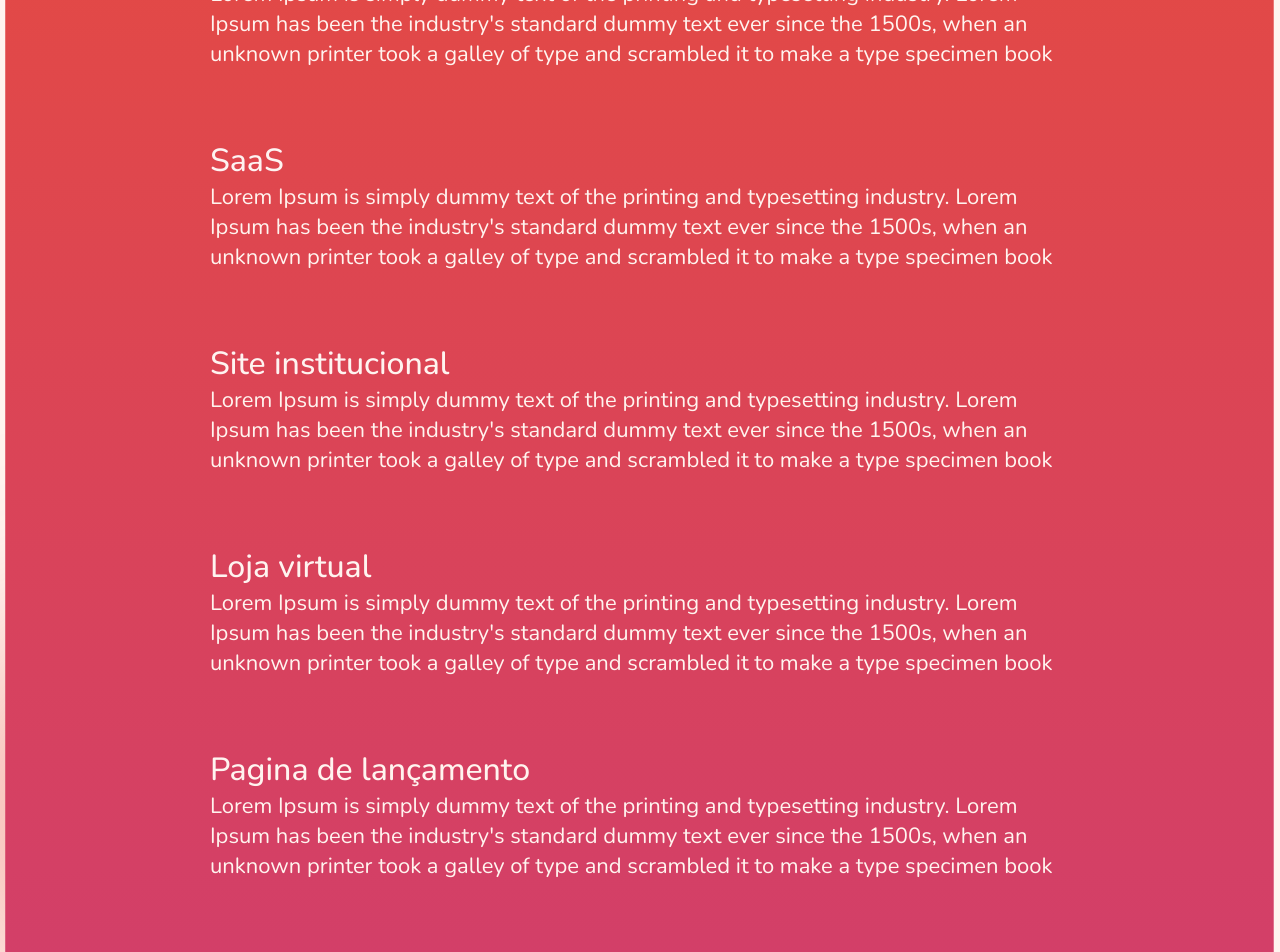
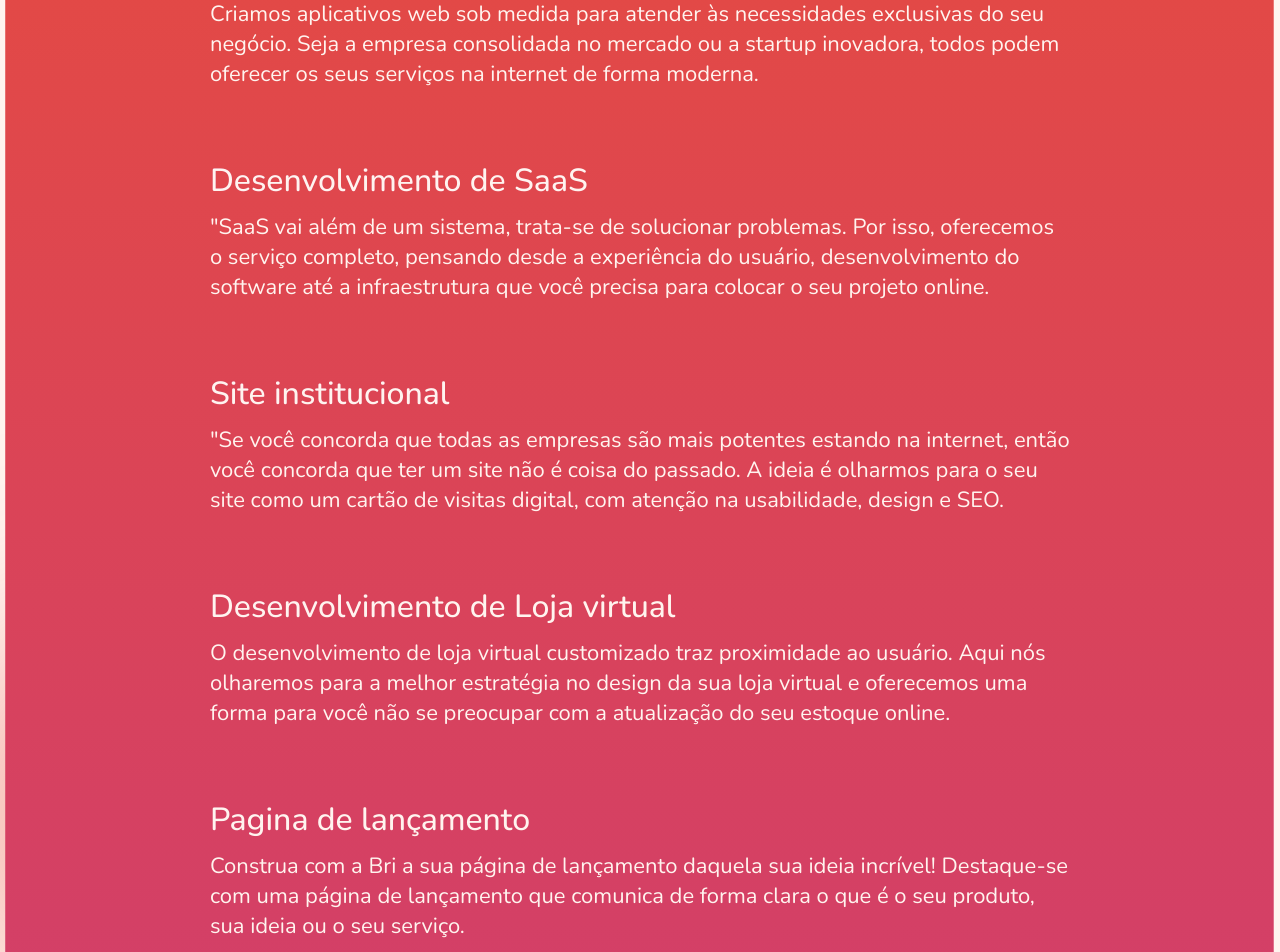
Before and after one commit to alxorg/site-bri, a Next.js app: page / in a window 1280 px wide. Shown: the part 1620-2572 px from the top of the page. Built offline with nearby package versions, Linux system fonts and the light colour scheme.

Commit message:
adicionando texto para soluções

```diff
--- a/pages/components/about.js
+++ b/pages/components/about.js
@@ -24,10 +24,10 @@ const About = () => {
       <article className={`${styles["section-about__article"]}`}>
         <h2 className="title--sm">sobre a bri</h2>
         <p>
-          Somos uma <strong className="color-primary">software house?</strong>
+          Somos uma <strong className="color-primary">software house? </strong>
           &#129300; <br />
-          Pode até ser, mas prerimos dizer que somos um laboratório de{" "}
-          <strong className="color-primary">produtos digitais</strong>.
+          Pode até ser, mas prerimos dizer que somos um laboratório de
+          <strong className="color-primary"> produtos digitais</strong>.
         </p>
         <br />
         <p>
--- a/pages/components/solutions.js
+++ b/pages/components/solutions.js
@@ -2,15 +2,15 @@ import React, { useEffect, useState } from "react";
 import styles from "../../styles/Solutions.module.css";
 
 const Solutions = () => {
-  const [scale, setScale] = React.useState(1.18)
-  const ref = React.useRef(null)
+  const [scale, setScale] = React.useState(1.18);
+  const ref = React.useRef(null);
 
   const handlerScroll = () => {
-    const scaleFactor = scale - (window.scrollY/7000)
+    const scaleFactor = scale - window.scrollY / 7000;
     const result = scaleFactor > 1 ? scaleFactor : 1;
-    setScale(result)
-    console.log(ref.current.offsetTop)
-  }
+    setScale(result);
+    console.log(ref.current.offsetTop);
+  };
 
   useEffect(() => {
     window.addEventListener("scroll", handlerScroll);
@@ -35,52 +35,55 @@ const Solutions = () => {
       </header>
 
       <article className={`${styles["section-solutions__solution"]}`}>
-        <h2 className="title--sm color-secondary">Sistema web</h2>
+        <h2 className="title--sm color-secondary">
+          Aplicativos web personalizados
+        </h2>
         <p>
-          Lorem Ipsum is simply dummy text of the printing and typesetting
-          industry. Lorem Ipsum has been the industry's standard dummy text ever
-          since the 1500s, when an unknown printer took a galley of type and
-          scrambled it to make a type specimen book
+          Criamos aplicativos web sob medida para atender às necessidades
+          exclusivas do seu negócio. Seja a empresa consolidada no mercado ou a
+          startup inovadora, todos podem oferecer os seus serviços na internet
+          de forma moderna.
         </p>
       </article>
 
       <article className={`${styles["section-solutions__solution"]}`}>
-        <h2 className="title--sm color-secondary">SaaS</h2>
+        <h2 className="title--sm color-secondary">Desenvolvimento de SaaS</h2>
         <p>
-          Lorem Ipsum is simply dummy text of the printing and typesetting
-          industry. Lorem Ipsum has been the industry's standard dummy text ever
-          since the 1500s, when an unknown printer took a galley of type and
-          scrambled it to make a type specimen book
+          "SaaS vai além de um sistema, trata-se de solucionar problemas. Por
+          isso, oferecemos o serviço completo, pensando desde a experiência do
+          usuário, desenvolvimento do software até a infraestrutura que você
+          precisa para colocar o seu projeto online.
         </p>
       </article>
 
       <article className={`${styles["section-solutions__solution"]}`}>
         <h2 className="title--sm color-secondary">Site institucional </h2>
         <p>
-          Lorem Ipsum is simply dummy text of the printing and typesetting
-          industry. Lorem Ipsum has been the industry's standard dummy text ever
-          since the 1500s, when an unknown printer took a galley of type and
-          scrambled it to make a type specimen book
+          "Se você concorda que todas as empresas são mais potentes estando na
+          internet, então você concorda que ter um site não é coisa do passado.
+          A ideia é olharmos para o seu site como um cartão de visitas digital,
+          com atenção na usabilidade, design e SEO.
         </p>
       </article>
 
       <article className={`${styles["section-solutions__solution"]}`}>
-        <h2 className="title--sm color-secondary">Loja virtual</h2>
+        <h2 className="title--sm color-secondary">
+          Desenvolvimento de Loja virtual
+        </h2>
         <p>
-          Lorem Ipsum is simply dummy text of the printing and typesetting
-          industry. Lorem Ipsum has been the industry's standard dummy text ever
-          since the 1500s, when an unknown printer took a galley of type and
-          scrambled it to make a type specimen book
+          O desenvolvimento de loja virtual customizado traz proximidade ao
+          usuário. Aqui nós olharemos para a melhor estratégia no design da sua
+          loja virtual e oferecemos uma forma para você não se preocupar com a
+          atualização do seu estoque online.
         </p>
       </article>
 
       <article className={`${styles["section-solutions__solution"]}`}>
         <h2 className="title--sm color-secondary">Pagina de lançamento</h2>
         <p>
-          Lorem Ipsum is simply dummy text of the printing and typesetting
-          industry. Lorem Ipsum has been the industry's standard dummy text ever
-          since the 1500s, when an unknown printer took a galley of type and
-          scrambled it to make a type specimen book
+          Construa com a Bri a sua página de lançamento daquela sua ideia
+          incrível! Destaque-se com uma página de lançamento que comunica de
+          forma clara o que é o seu produto, sua ideia ou o seu serviço.
         </p>
       </article>
     </section>
--- a/styles/globals.css
+++ b/styles/globals.css
@@ -38,6 +38,10 @@ label {
   font-family: var(--font-content);
   font-weight: 300;
   font-size: 1.4rem;
+}
+
+p {
+  line-height: 3rem;
 }
 
 input:focus,
@@ -116,6 +120,7 @@ h3 {
   background: var(--gradient);
   -webkit-background-clip: text;
   color: transparent;
+  margin-bottom: 1rem;
 }
 
 .color-primary {
```
